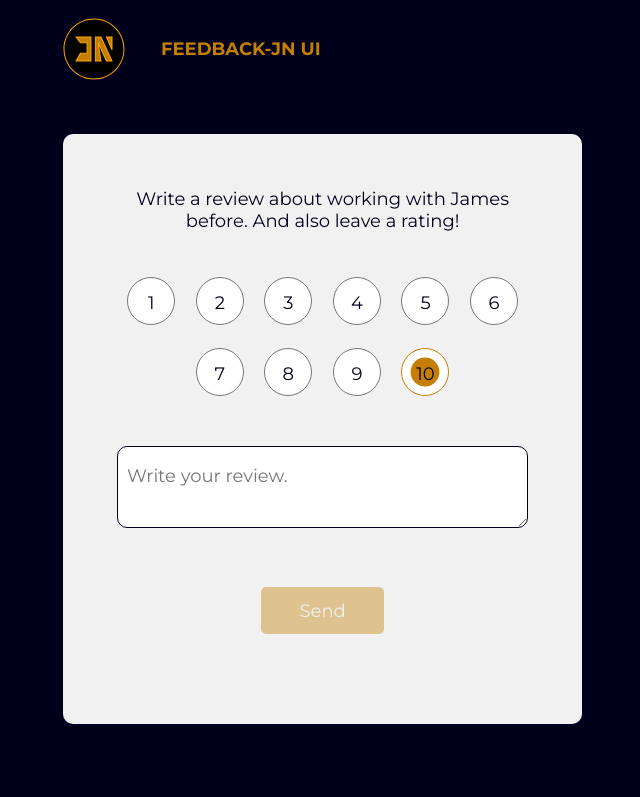
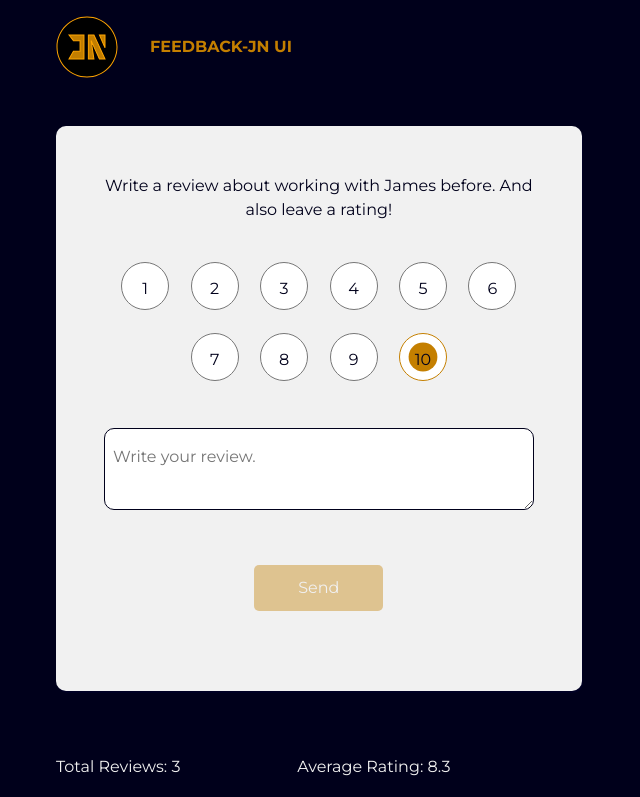
Before and after one commit to devjamesnjoroge/react-portfolio, a React (Create React App) app: page / in a window 1280 px wide. Shown: the top 797 px of the page, without its empty margins (0-640 px from the left). Built offline with nearby package versions, Linux system fonts and the light colour scheme.

Commit message:
ft: reduce font size

```diff
--- a/src/index.scss
+++ b/src/index.scss
@@ -4,8 +4,9 @@
     padding: 0;
     margin: 0;
     box-sizing: border-box;
-    font-size: 18px;
+    font-size: 16px;
     font-family: 'Montserrat', sans-serif;
+    line-height: 1.5rem;
 }
 
 /* Theme Colors */
```
